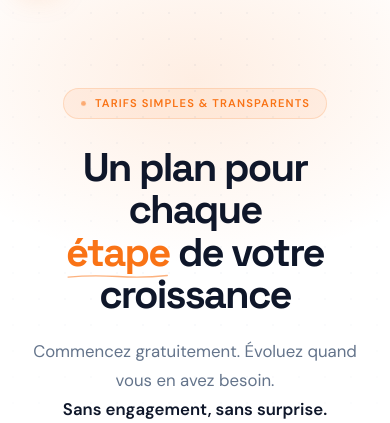
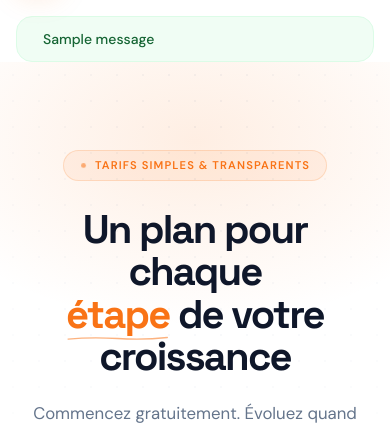
Before and after one commit to Asip90/openfood2.0, a Django app: page /tarifs/ in a window 390 px wide. Shown: the part 68-491 px from the top of the page. Run offline with Django 5.2, Linux system fonts and the light colour scheme; tables that the repository leaves empty hold one stand-in row (values such as "Sample post"); one stand-in notice (Sample message) is shown.

Commit message:
fix: align colors to theme, fix mobile nav overlap, show pricing messages on-page
- Replace off-theme amber/green/blue icon colors in dashboard with primary
- Replace green icon in no_restaurant with primary
- Increase pb-safe from 4rem to 6rem so submit button clears mobile bottom nav
- Add messages block to pricing.html (home base had none)
- Redirect role-permission error to pricing instead of dashboard

Co-Authored-By: Claude Sonnet 4.6 <noreply@anthropic.com>

```diff
--- a/base/subscription_views.py
+++ b/base/subscription_views.py
@@ -57,7 +57,7 @@ def subscribe_initiate(request, plan_type):
 
     if role not in ('owner', 'coadmin'):
         messages.error(request, "Seul le propriétaire peut gérer l'abonnement.")
-        return redirect('dashboard')
+        return redirect('pricing')
 
     plan = SubscriptionPlan.objects.filter(plan_type=plan_type, is_active=True).first()
     if not plan:
--- a/templates/admin_user/base.html
+++ b/templates/admin_user/base.html
@@ -62,7 +62,7 @@
     .font-display { font-family: 'Syne', system-ui, sans-serif; }
     [x-cloak]     { display: none !important; }
     /* Safe area for bottom nav on iOS */
-    .pb-safe { padding-bottom: max(4rem, calc(4rem + env(safe-area-inset-bottom))); }
+    .pb-safe { padding-bottom: max(6rem, calc(6rem + env(safe-area-inset-bottom))); }
     .bottom-safe { padding-bottom: env(safe-area-inset-bottom, 0); }
     /* Smooth sidebar collapse */
     .sidebar-label { transition: opacity 0.2s ease, width 0.2s ease; }
--- a/templates/admin_user/no_restaurant.html
+++ b/templates/admin_user/no_restaurant.html
@@ -37,7 +37,7 @@
 
     <!-- Trust signal -->
     <p class="text-slate-400 text-xs mt-6 flex items-center justify-center gap-1.5">
-      <i class="ri-shield-check-line text-green-400"></i>
+      <i class="ri-shield-check-line text-primary"></i>
       {% trans "Free — Ready in 5 minutes" %}
     </p>
 
--- a/templates/home/pricing.html
+++ b/templates/home/pricing.html
@@ -563,6 +563,23 @@
 
 {% include 'home/header.html' %}
 
+{% if messages %}
+<div class="max-w-3xl mx-auto px-4 pt-4 space-y-2">
+  {% for message in messages %}
+  <div class="px-4 py-3 rounded-2xl text-sm font-medium flex items-center gap-2.5
+    {% if message.tags == 'success' %}bg-green-50 text-green-800 border border-green-100
+    {% elif message.tags == 'error'   %}bg-red-50   text-red-800   border border-red-100
+    {% else                           %}bg-blue-50  text-blue-800  border border-blue-100{% endif %}">
+    <i class="text-base flex-shrink-0
+      {% if message.tags == 'success' %}ri-check-circle-line   text-green-500
+      {% elif message.tags == 'error' %}ri-error-warning-line  text-red-500
+      {% else                         %}ri-information-line    text-blue-500{% endif %}"></i>
+    {{ message }}
+  </div>
+  {% endfor %}
+</div>
+{% endif %}
+
 <!-- ══ HERO ══════════════════════════════════════════ -->
 <section class="ph">
   <div class="ph-inner">
```
Also changed, not shown: templates/admin_user/index.html (+9 -9 lines).
